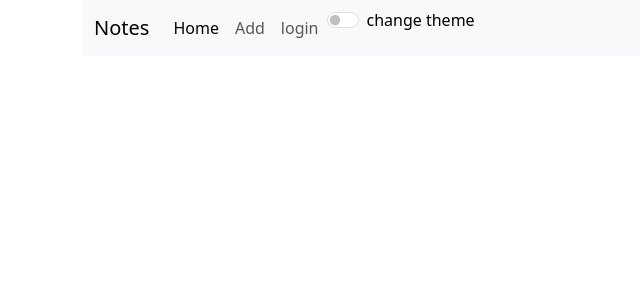
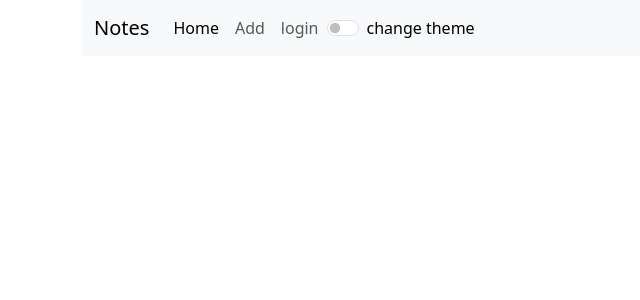
Before and after one commit to veeknd/Django-notes, a Django app: page / in a window 1280 px wide. Shown: the top 300 px of the page, without its empty margins (0-640 px from the left). Run offline with Django 4.2, Linux system fonts and the light colour scheme; data that the repository does not hold is empty.

Commit message:
fix: theme switch allignment

```diff
--- a/noteList/templates/navbar.html
+++ b/noteList/templates/navbar.html
@@ -18,7 +18,7 @@
             <a class="nav-link" href="{% url 'login' %}?next={% url 'home' %}">login</a>
           </li>
           <li class="nav-item">
-          <div class="form-check form-switch">
+          <div class="form-check form-switch" style="margin:0.5rem 0 0 0;">
             <input class="form-check-input" type="checkbox" role="switch" id="theme">
             <label class="form-check-label" for="flexSwitchCheckDefault">change theme</label>
           </div>
```
